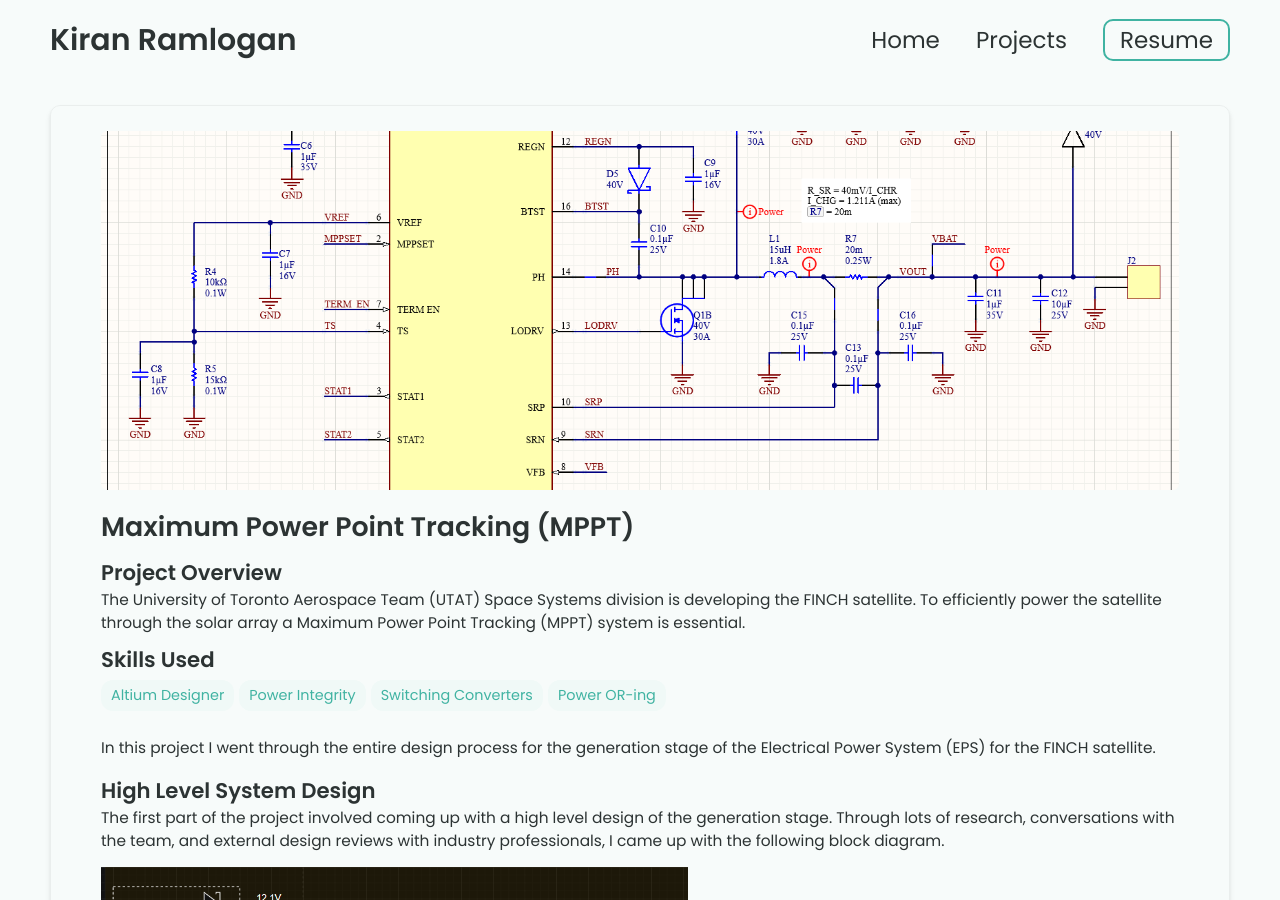
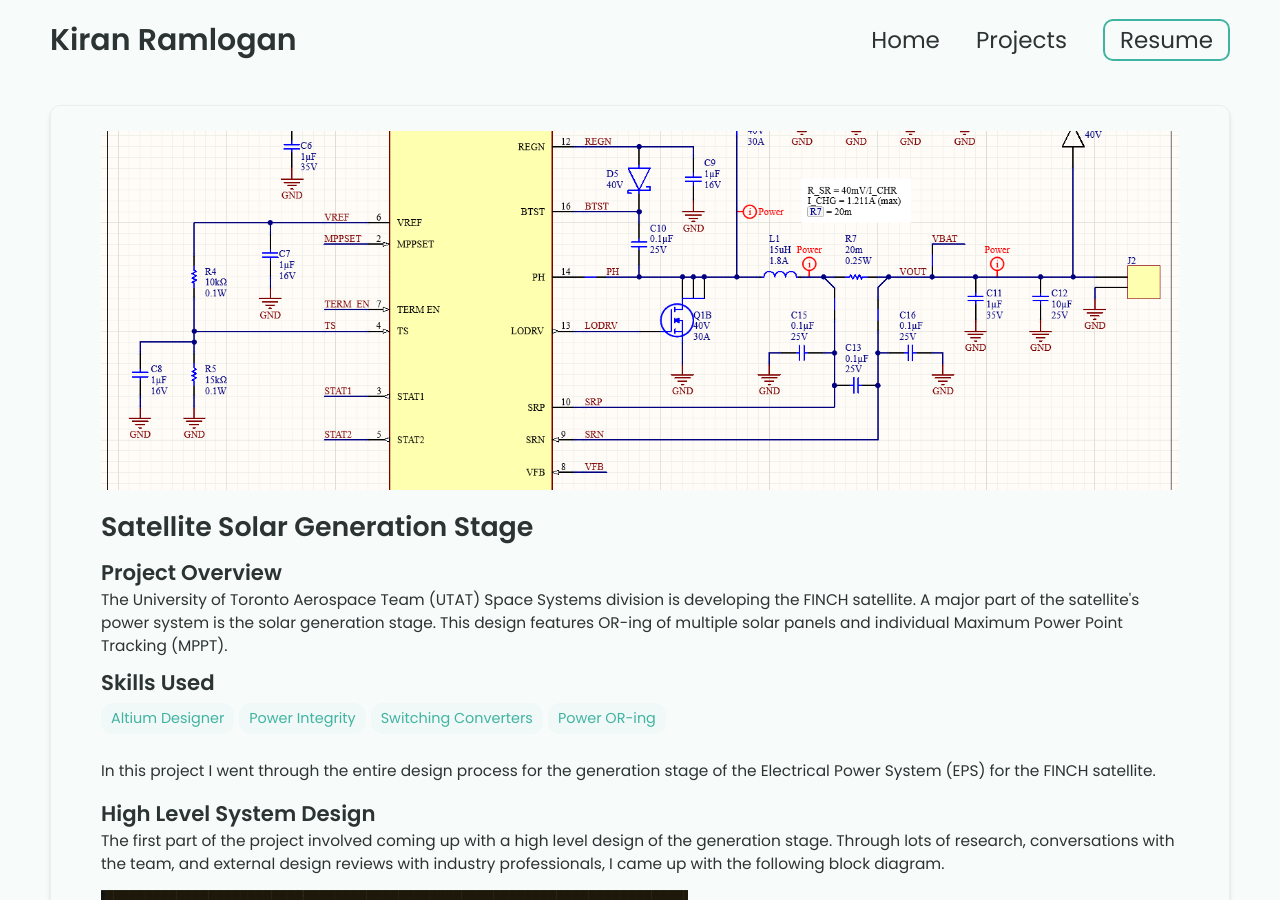
Before and after one commit to KiranRamlogan/kiranramlogan.github.io, a Jekyll site: the page built from _projects/mppt-design/index.md, in a window 1280 px wide and 900 px high. Built offline with Jekyll 4.4.1, drawn with Linux system fonts in a browser that asks for light colours; some of the changed text lies outside the part shown.

Commit message:
Fixed images and added more descriptions

```diff
--- a/_projects/mppt-design/index.md
+++ b/_projects/mppt-design/index.md
@@ -1,8 +1,8 @@
 ---
 layout: post
-title: Maximum Power Point Tracking (MPPT)
+title: Satellite Solar Generation Stage
 description:
-    The University of Toronto Aerospace Team (UTAT) Space Systems division is developing the FINCH satellite. To efficiently power the satellite through the solar array a Maximum Power Point Tracking (MPPT) system is essential.
+    The University of Toronto Aerospace Team (UTAT) Space Systems division is developing the FINCH satellite. A major part of the satellite's power system is the solar generation stage. This design features OR-ing of multiple solar panels and individual Maximum Power Point Tracking (MPPT).
 skills:
 - Altium Designer
 - Power Integrity
@@ -47,4 +47,7 @@
 {% include image-gallery.html images="power_monitor_lay.png" height="500" %}
 
 ## Power OR-ing (Ideal Diodes)
+
+Although both MPPTs are almost identical, voltage differences caused by component tolerances may cause current to flow from one MPPT into another. To eliminate this possiblity, ideal diodes prevent reverse current flow while having lower on resistance than traditional diodes.
+
 {% include image-gallery.html images="oring.png" height="500" %}
```
Also changed, not shown: _projects/buck-converter/index.md (+1 -1 lines), _projects/mppt-design/oring.png, 1 other file.
